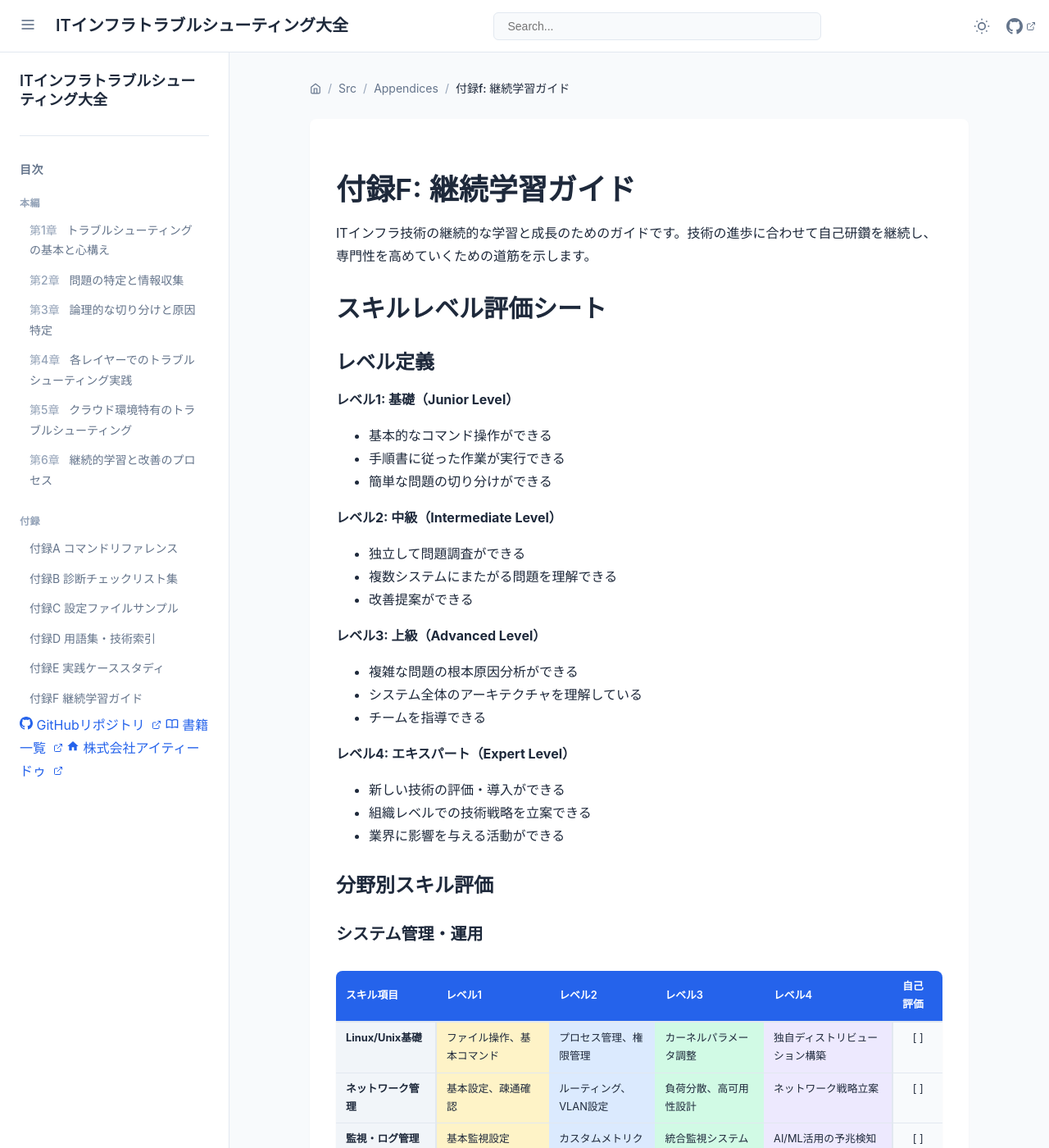
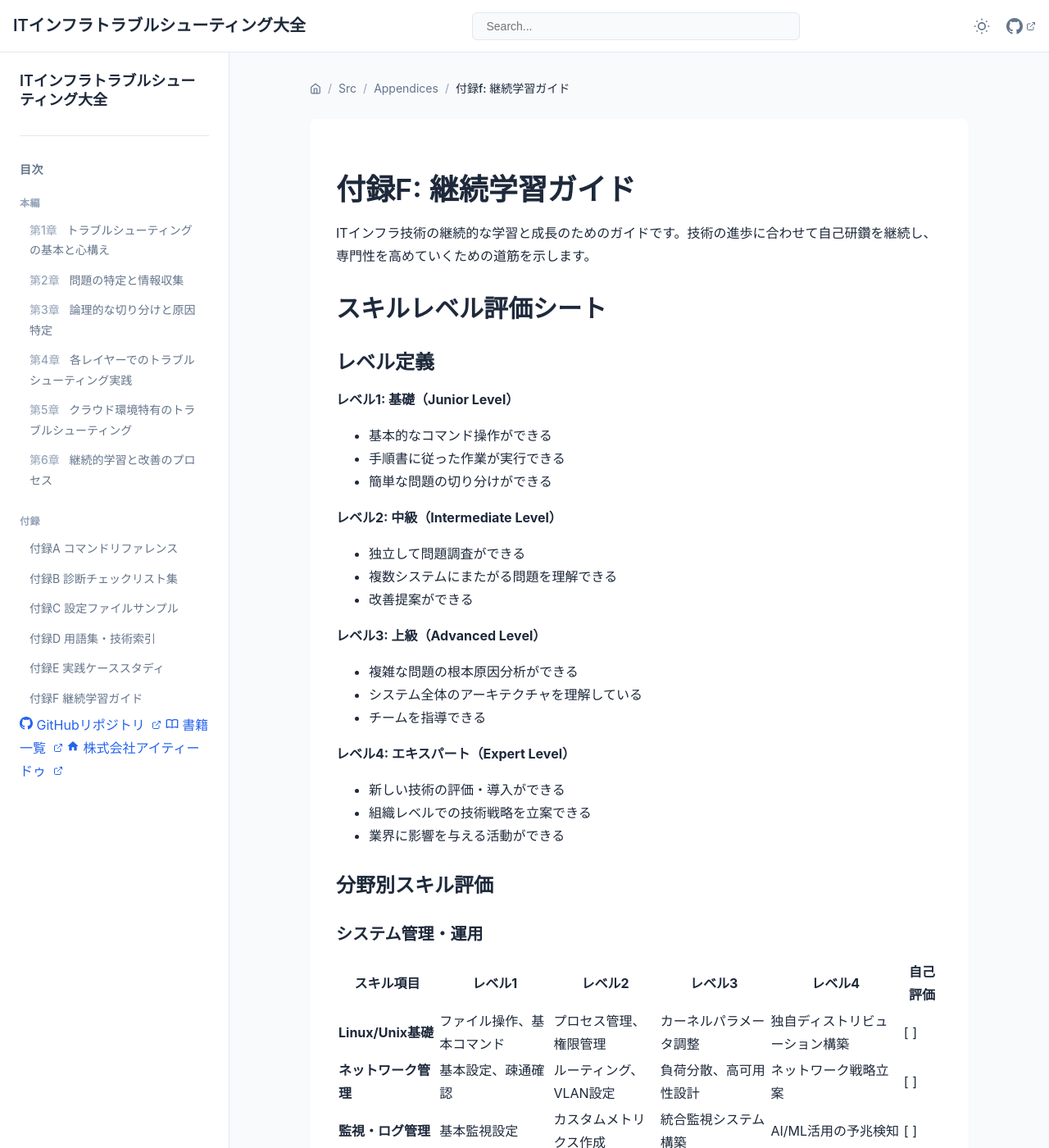
Before and after one commit to itdojp/IT-infra-troubleshooting-book, a Jekyll site: the page built from docs/src/appendices/f.md, in a window 1280 px wide and 1400 px high. Shown: the whole window at 82% size. Built offline with Jekyll 4.4.1, drawn with Linux system fonts in a browser that asks for light colours.

```diff
--- a/docs/assets/css/main.css
+++ b/docs/assets/css/main.css
@@ -1,4 +1,7 @@
 /* Main CSS for Book Template */
+
+/* Import CSS-only responsive sidebar implementation */
+@import url('./mobile-responsive.css');
 
 /* CSS Variables */
 :root {
@@ -400,35 +403,40 @@ a:hover {
     color: var(--primary-color);
 }
 
-/* Mobile Styles */
-.sidebar-overlay {
-    display: none;
-    position: fixed;
-    top: 0;
-    left: 0;
-    right: 0;
-    bottom: 0;
-    background: rgba(0, 0, 0, 0.5);
-    z-index: 850;
+/* Copy Button Styles */
+.copy-button {
+    position: absolute;
+    top: 0.5rem;
+    right: 0.5rem;
+    background: var(--bg-secondary);
+    border: 1px solid var(--border-color);
+    border-radius: 4px;
+    padding: 0.25rem 0.5rem;
+    font-size: 0.75rem;
+    color: var(--text-secondary);
+    cursor: pointer;
+    transition: var(--transition);
+    z-index: 10;
 }
 
-@media (max-width: 1024px) {
-    .book-sidebar {
-        transform: translateX(-100%);
-    }
+.copy-button:hover {
+    background: var(--bg-tertiary);
+    color: var(--text-primary);
+}
 
-    .book-sidebar.active {
-        transform: translateX(0);
-    }
+.copy-button.copied {
+    background: var(--success-color);
+    color: white;
+    border-color: var(--success-color);
+}
 
-    .book-main {
-        margin-left: 0;
-    }
+.copy-button.error {
+    background: var(--danger-color);
+    color: white;
+    border-color: var(--danger-color);
+}
 
-    .sidebar-overlay.active {
-        display: block;
-    }
-}
+/* Legacy mobile styles removed - using CSS-only implementation in mobile-responsive.css */
 
 @media (max-width: 768px) {
     .book-content {
@@ -444,93 +452,22 @@ a:hover {
     }
 }
 
-/* Table Styles */
-table {
-    width: 100%;
-    border-collapse: collapse;
-    margin: 1.5rem 0;
-    font-size: 0.875rem;
-    background: var(--bg-primary);
-    border-radius: 8px;
-    overflow: hidden;
-    box-shadow: var(--shadow-sm);
+/* Page Content Layout Improvements */
+.page-content {
+    min-height: 60vh;
+    margin-bottom: 2rem;
 }
 
-thead {
-    background: var(--bg-tertiary);
+.book-content {
+    display: flex;
+    flex-direction: column;
+    min-height: calc(100vh - var(--header-height));
 }
 
-th {
-    padding: 0.75rem 1rem;
-    text-align: left;
-    font-weight: 600;
-    color: var(--text-primary);
-    border-bottom: 2px solid var(--border-color);
-    position: sticky;
-    top: 0;
-    background: var(--bg-tertiary);
+.page-navigation {
+    margin-top: auto;
+    padding-top: 3rem;
 }
-
-td {
-    padding: 0.75rem 1rem;
-    border-bottom: 1px solid var(--border-color);
-    color: var(--text-primary);
-    vertical-align: top;
-}
-
-tr:nth-child(even) {
-    background: var(--bg-secondary);
-}
-
-tr:hover {
-    background: var(--bg-tertiary);
-}
-
-/* スキル評価表の特別なスタイル */
-.skill-evaluation-table {
-    margin: 2rem 0;
-}
-
-.skill-evaluation-table th {
-    background: var(--primary-color);
-    color: white;
-    font-size: 0.8rem;
-    padding: 0.5rem 0.75rem;
-}
-
-.skill-evaluation-table td {
-    padding: 0.5rem 0.75rem;
-    font-size: 0.8rem;
-}
-
-.skill-evaluation-table td:first-child {
-    font-weight: 600;
-    background: var(--bg-tertiary);
-    border-right: 2px solid var(--border-color);
-}
-
-.skill-evaluation-table td:last-child {
-    text-align: center;
-    background: var(--bg-secondary);
-    border-left: 2px solid var(--border-color);
-}
-
-/* チェックボックス列のスタイル */
-.skill-evaluation-table td:last-child input[type="checkbox"] {
-    transform: scale(1.2);
-    accent-color: var(--primary-color);
-}
-
-/* レベル別の色分け */
-.skill-evaluation-table td:nth-child(2) { background: #fef3c7; }
-.skill-evaluation-table td:nth-child(3) { background: #dbeafe; }
-.skill-evaluation-table td:nth-child(4) { background: #d1fae5; }
-.skill-evaluation-table td:nth-child(5) { background: #ede9fe; }
-
-[data-theme="dark"] .skill-evaluation-table td:nth-child(2) { background: #451a03; }
-[data-theme="dark"] .skill-evaluation-table td:nth-child(3) { background: #1e3a8a; }
-[data-theme="dark"] .skill-evaluation-table td:nth-child(4) { background: #064e3b; }
-[data-theme="dark"] .skill-evaluation-table td:nth-child(5) { background: #581c87; }
 
 /* Print Styles */
 @media print {
@@ -554,8 +491,4 @@ tr:hover {
         box-shadow: none;
         padding: 0;
     }
-
-    table {
-        box-shadow: none;
-    }
 }
--- /dev/null
+++ b/docs/assets/css/mobile-responsive.css
@@ -0,0 +1,119 @@
+/* ============================================
+   CSS-only Responsive Sidebar Implementation
+   Based on mobile-responsive-implementation-guide.md
+   ============================================ */
+
+/* Hidden checkbox for state management */
+.sidebar-toggle-checkbox {
+  position: absolute;
+  left: -9999px;
+  opacity: 0;
+}
+
+/* Prevent page jumping and unwanted focus */
+.sidebar-toggle:focus {
+  outline: none;
+}
+
+html {
+  scroll-behavior: auto;
+}
+
+/* Mobile/Tablet Implementation (≤1024px) */
+@media (max-width: 1024px) {
+  /* Full-width content layout */
+  .book-layout .book-main {
+    margin-left: 0 !important;
+    width: 100% !important;
+  }
+
+  .book-layout .book-main .book-content {
+    margin: 0 !important;
+    padding-left: 1rem !important;
+    padding-right: 1rem !important;
+  }
+
+  /* Show hamburger menu */
+  .sidebar-toggle {
+    display: flex !important;
+  }
+
+  /* Overlay sidebar */
+  .book-sidebar {
+    position: fixed;
+    top: var(--header-height);
+    left: 0;
+    width: 280px;
+    height: calc(100vh - var(--header-height));
+    background: var(--bg-primary);
+    border-right: 1px solid var(--border-color);
+    box-shadow: 2px 0 8px rgba(0, 0, 0, 0.15);
+    z-index: 1000;
+    transform: translateX(-100%);
+    transition: transform 0.3s ease;
+  }
+
+  /* Show sidebar when toggled */
+  .sidebar-toggle-checkbox:checked ~ .book-layout .book-sidebar {
+    transform: translateX(0) !important;
+  }
+
+  /* Ensure sidebar content is interactive */
+  .sidebar-toggle-checkbox:checked ~ .book-layout .book-sidebar .toc-link {
+    color: var(--text-secondary) !important;
+    pointer-events: auto !important;
+    cursor: pointer !important;
+  }
+
+  .sidebar-toggle-checkbox:checked ~ .book-layout .book-sidebar .toc-link:hover {
+    background: var(--bg-secondary) !important;
+    color: var(--text-primary) !important;
+  }
+
+  .sidebar-toggle-checkbox:checked ~ .book-layout .book-sidebar .toc-link.active {
+    background: var(--bg-tertiary) !important;
+    color: var(--primary-color) !important;
+  }
+
+  /* Background overlay */
+  .book-sidebar-overlay {
+    position: fixed;
+    inset: 0;
+    background-color: rgba(0, 0, 0, 0.5);
+    z-index: 950;
+    opacity: 0;
+    visibility: hidden;
+    transition: opacity 0.3s ease;
+    pointer-events: none;
+  }
+
+  .sidebar-toggle-checkbox:checked ~ .book-sidebar-overlay {
+    opacity: 1;
+    visibility: visible;
+    pointer-events: auto;
+  }
+}
+
+/* Desktop view - keep default main.css sidebar behavior */
+@media (min-width: 1025px) {
+  .sidebar-toggle {
+    display: none !important;
+  }
+}
+
+/* Progressive margin reduction for medium desktop screens */
+@media (min-width: 1025px) and (max-width: 1600px) {
+  .book-main {
+    margin-left: calc(var(--sidebar-width) * 0.8);
+  }
+
+  .book-content {
+    padding-left: 2rem;
+  }
+}
+
+@media (min-width: 1600px) and (max-width: 1900px) {
+  .book-main {
+    margin-left: calc(var(--sidebar-width) * 0.9);
+  }
+}
```
Also changed, not shown: docs/assets/js/code-copy-lightweight.js (added, +98 -0 lines).
